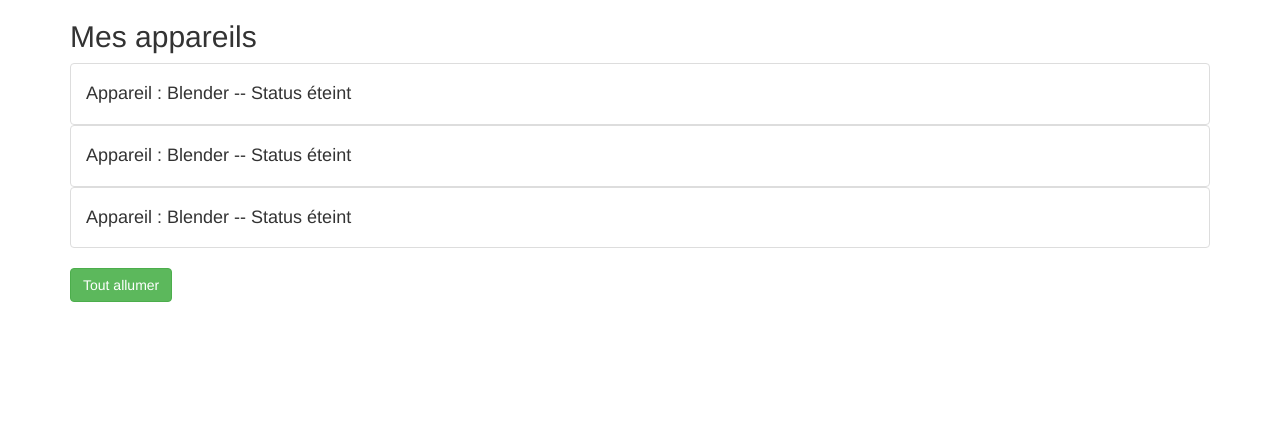
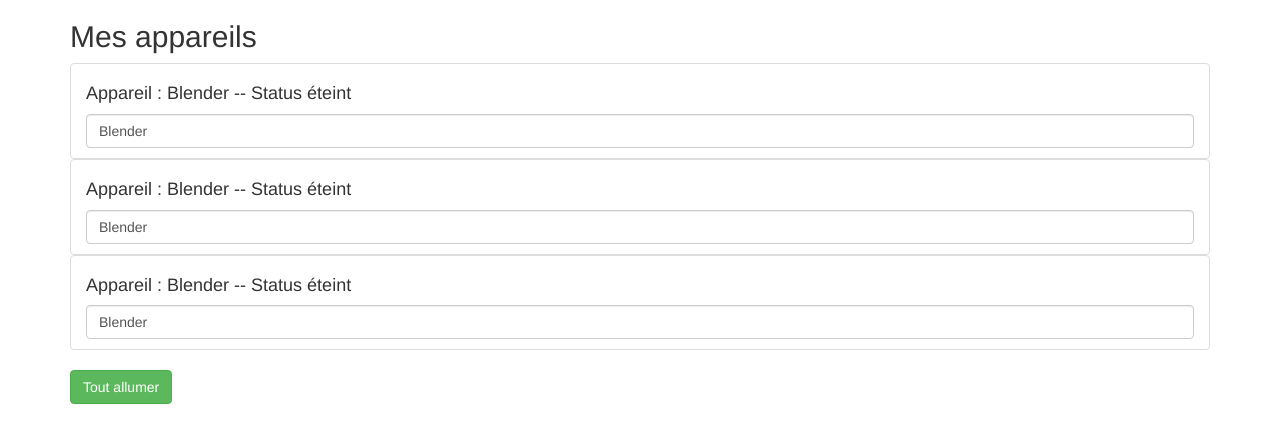
Before and after one commit to ChipsInChief/2021-2022-s1-angular, an Angular app: page / in a window 1280 px wide. Shown: the top 442 px of the page. Built offline with nearby package versions, Linux system fonts and the light colour scheme.

Commit message:
Mise en place du two-way binding dans appareil.component.html

```diff
--- a/src/app/appareil/appareil.component.html
+++ b/src/app/appareil/appareil.component.html
@@ -1,3 +1,4 @@
 <li class="list-group-item">
     <h4>Appareil : {{ appareilName }} -- Status {{ getStatus() }}</h4>
+    <input type="text" class="form-control" [(ngModel)]="appareilName"/>
 </li>
```
